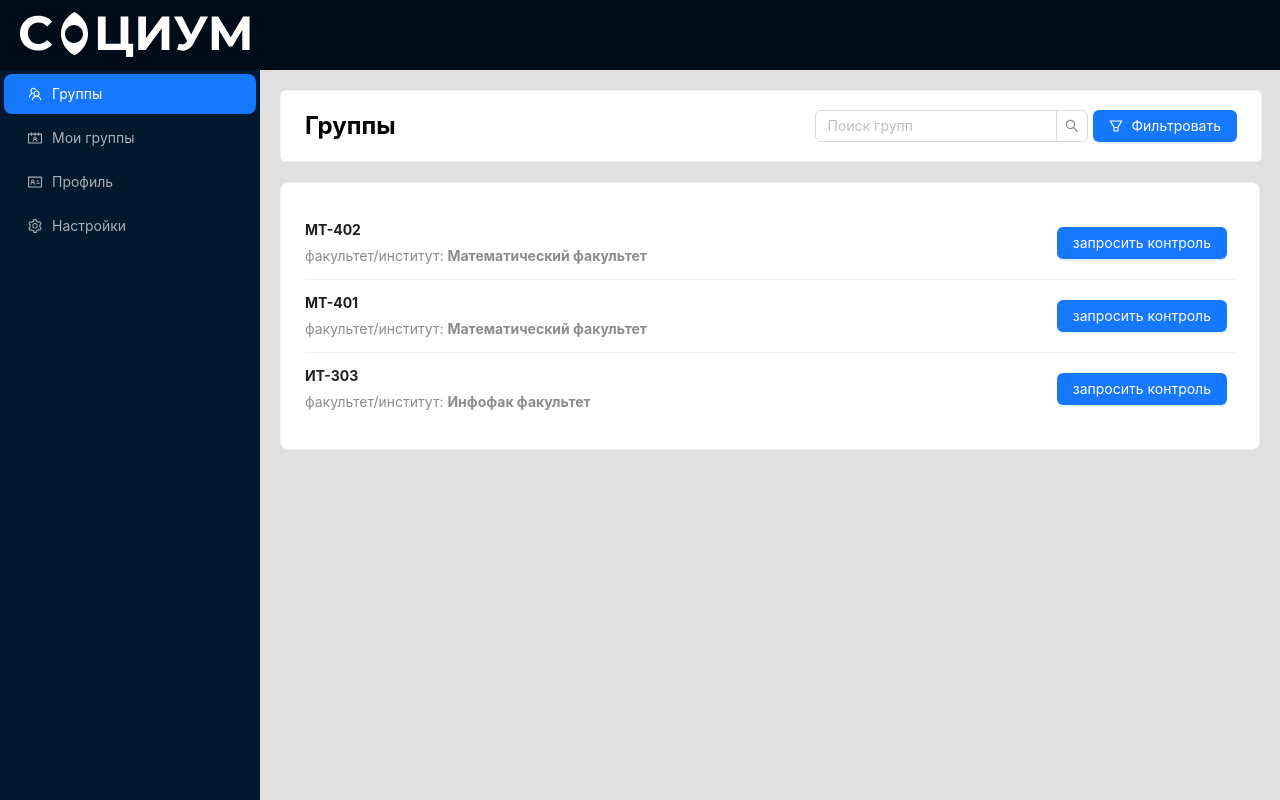
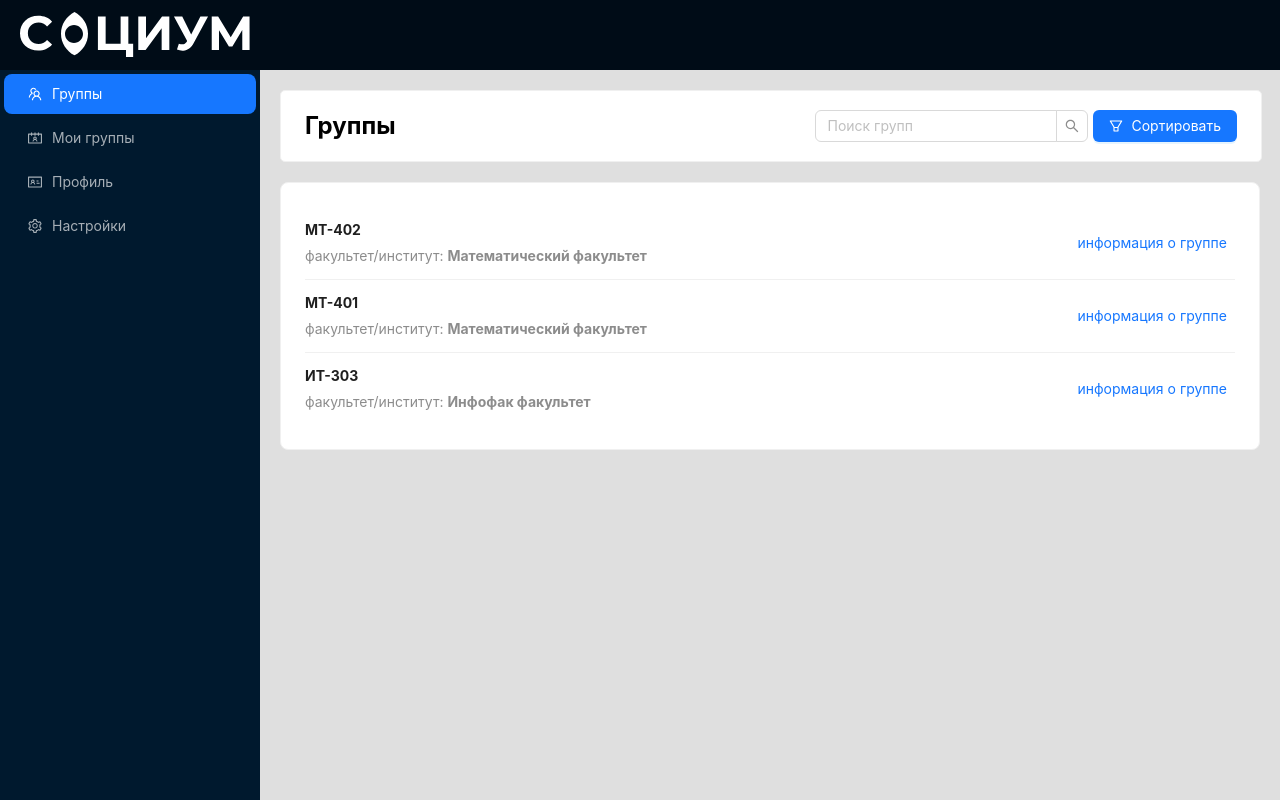
Before and after one commit to Ruslan1kHasanov/social-front, a React (Vite) app: page /groups in a window 1280 px wide. Built offline with nearby package versions, Linux system fonts and the light colour scheme.

Commit message:
fix GroupsList

```diff
--- a/src/pages/groups/ui/GroupsPage.jsx
+++ b/src/pages/groups/ui/GroupsPage.jsx
@@ -86,8 +86,12 @@ const GroupsPage = () => {
             placement={'bottomRight'}
             trigger={['click']}
           >
-            <Button type={'primary'} icon={<FilterOutlined />}>
-              {!breakpoints.xs && 'Фильтровать'}
+            <Button
+              type={'primary'}
+              icon={<FilterOutlined />}
+              style={breakpoints.xs && { padding: '7px' }}
+            >
+              {!breakpoints.xs && 'Сортировать'}
             </Button>
           </Dropdown>,
         ]}
--- a/src/widgets/groups/ui/GroupsList.jsx
+++ b/src/widgets/groups/ui/GroupsList.jsx
@@ -1,7 +1,11 @@
 import { Button, Card, List } from 'antd';
+import { Link } from 'react-router-dom';
 import './index.scss';
 
 const GroupsList = ({ list }) => {
+  // тут будет хук на получение объекта пользователя
+  const is_admin = true;
+
   return (
     <Card className={'groups_list_container'}>
       <List
@@ -12,9 +16,15 @@ const GroupsList = ({ list }) => {
           <List.Item
             key={item.id}
             actions={[
-              <Button type={'primary'} key={'req'}>
-                запросить контроль
-              </Button>,
+              is_admin ? (
+                <Link to={item.id} key={'req'}>
+                  информация о группе
+                </Link>
+              ) : (
+                <Button type={'link'} key={'req'}>
+                  запросить контроль
+                </Button>
+              ),
             ]}
           >
             <List.Item.Meta
```
